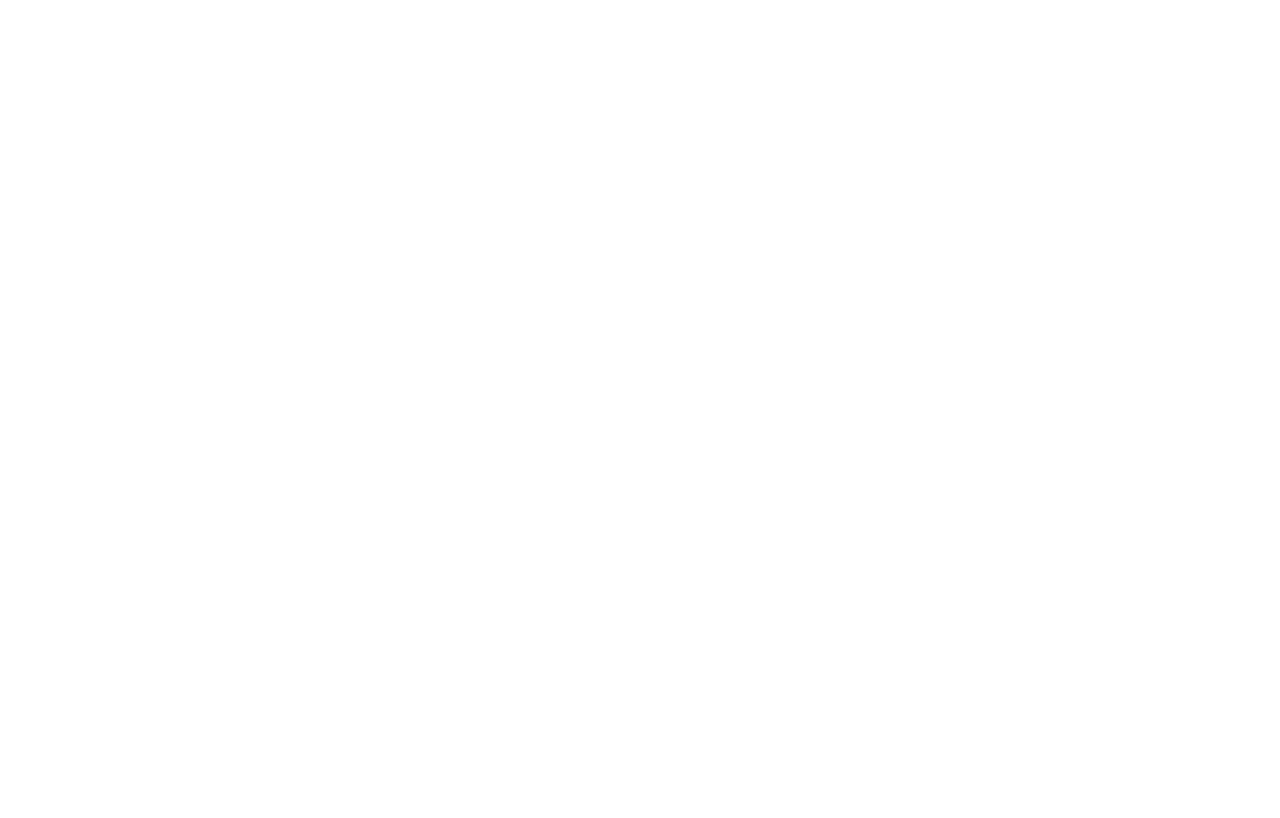
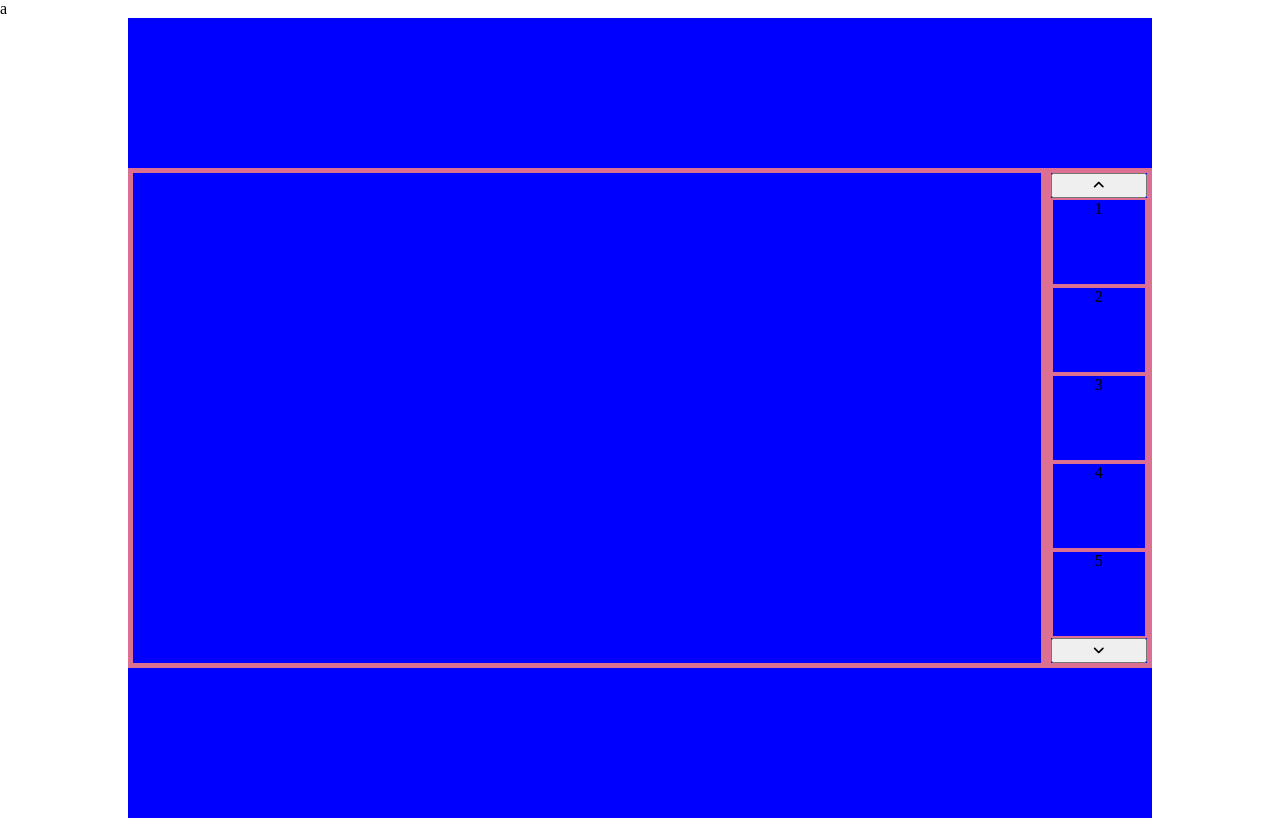
Before and after one commit to VALDEV05/js-array-carousel, a plain HTML site: page index.html in a window 1280 px wide. Drawn offline with Linux system fonts and the light colour scheme.

Commit message:
Structure statica HTML/CSS

```diff
--- a/assets/css/style.css
+++ b/assets/css/style.css
@@ -0,0 +1,46 @@
+*{
+    margin: 0;
+    padding: 0;
+    box-sizing: border-box;
+}
+
+
+.container{
+    width: 80%;
+    margin: auto;
+    height: 100vh;
+    background-color: blue;
+    display: flex;
+    align-items: center;
+}
+#slider{
+    width: 100%;
+    border: 5px solid palevioletred;
+    height: 500px;
+}
+#img_slider{
+    float: left;
+    width: 90%;
+    height: 100%;
+    border-right: 5px solid palevioletred;
+
+}
+#control_slider{
+    height: 100%;
+    float: right;
+    border-left: 5px solid palevioletred;
+    width: 10%;
+    display: flex;
+    flex-direction: column;
+    justify-content: center;
+}
+#element_control_slider{
+    height: 18%;
+    width: 100%;
+    border: 2px solid palevioletred;
+    text-align: center;
+}
+.btn{
+    height: 5%;
+
+}
--- a/index.html
+++ b/index.html
@@ -5,9 +5,27 @@
     <meta http-equiv="X-UA-Compatible" content="IE=edge">
     <meta name="viewport" content="width=device-width, initial-scale=1.0">
     <title>Carousel</title>
+    <link rel="stylesheet" href="https://cdnjs.cloudflare.com/ajax/libs/font-awesome/6.0.0-beta2/css/all.min.css"
+        integrity="sha512-YWzhKL2whUzgiheMoBFwW8CKV4qpHQAEuvilg9FAn5VJUDwKZZxkJNuGM4XkWuk94WCrrwslk8yWNGmY1EduTA=="
+        crossorigin="anonymous" referrerpolicy="no-referrer" />a
     <link rel="stylesheet" href="./assets/css/style.css">
 </head>
-<body>
+<body >
+    <div class="container">
+        <div id="slider">
+            <div id="img_slider"></div>
+            <div id="control_slider">
+                <button class ="btn" id="prec"><i class="fas fa-angle-up"></i></button>
+                <div id="element_control_slider">1</div>
+                <div id="element_control_slider">2</div>
+                <div id="element_control_slider">3</div>
+                <div id="element_control_slider">4</div>
+                <div id="element_control_slider">5</div>
+                <button class ="btn" id="succ"><i class="fas fa-angle-down"></i></button>
+
+            </div>
+        </div>
+    </div>
     <script src="./assets/js/main.js"></script>
 </body>
 </html>
```
